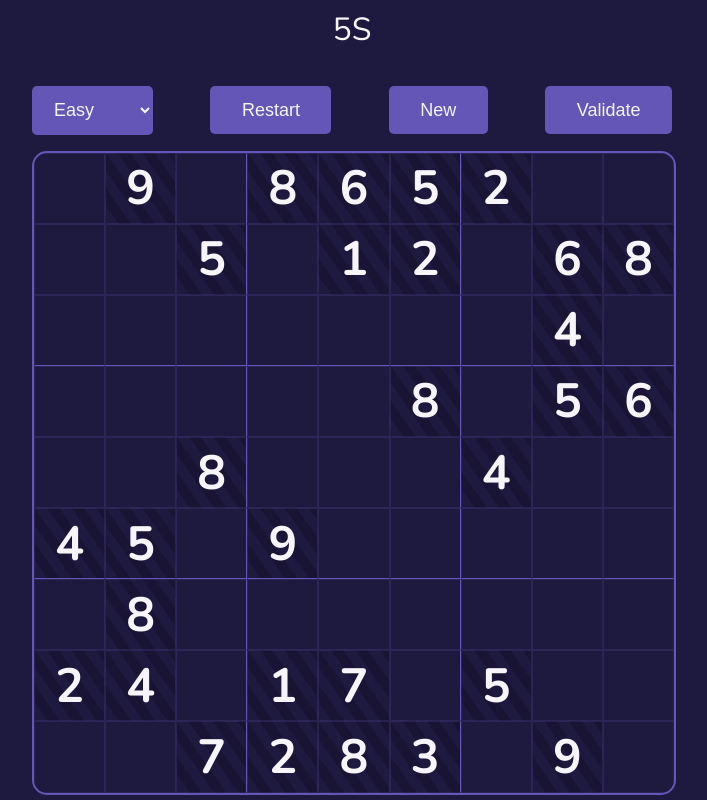
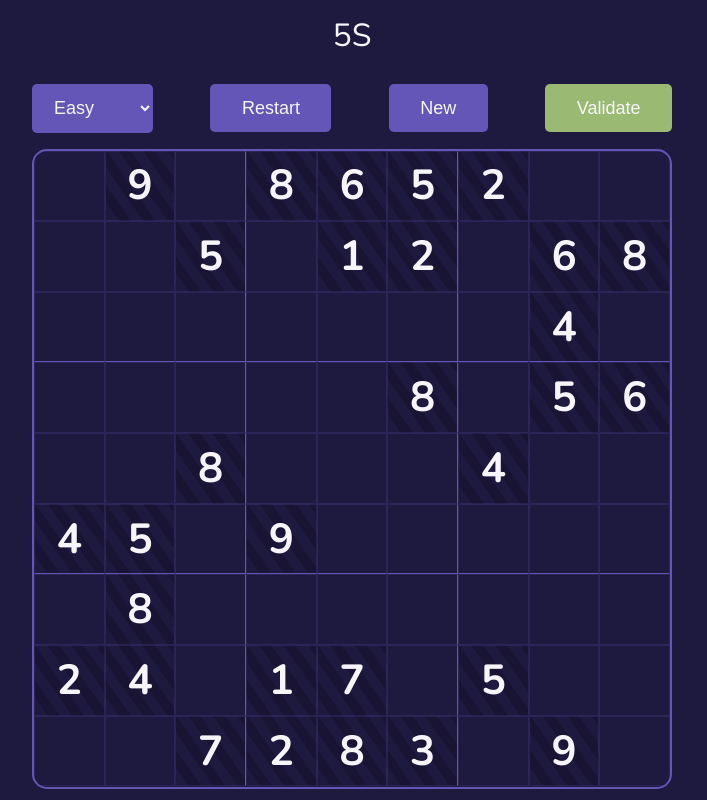
Before and after one commit to gilren/sudoku, a Vue app: page / in a window 1280 px wide. Shown: the whole page, without its empty margins (288-995 px from the left). Built offline with nearby package versions, Linux system fonts and the light colour scheme.

Commit message:
css corrections remove invalid class upon undo

```diff
--- a/src/assets/main.css
+++ b/src/assets/main.css
@@ -1,13 +1,10 @@
+*,
+*:before,
+*:after {
+  box-sizing: border-box;
+}
+
 :root {
-  /* Background/Dark Purple: #2A2158 */
-  /* Lighter Purple: #4C3F8E */
-  /* Pastel Blue: #6C63B8 */
-  /* Soft Red (like the selected button): #D45D79 */
-  /* Bright Pink: #F77FA6 */
-  /* Soft Pastel Orange: #F3B47A */
-  /* Pastel Green: #8AB17D */
-  /* Neutral Light Gray: #E8E8F3  */
-
   --port-gore: #1e193f;
   --victoria: #534491;
   --blue-violet: #6456b7;
@@ -44,8 +41,14 @@ body {
   height: 100%;
   display: flex;
   justify-content: center;
-  align-items: center;
-
+  padding-top: 2rem;
   background: var(--port-gore);
   color: var(--whisper);
 }
+
+@media (min-width: 1200px) {
+  #app {
+    padding-top: 0;
+    align-items: center;
+  }
+}
--- a/src/components/SudokuBoard.vue
+++ b/src/components/SudokuBoard.vue
@@ -47,10 +47,6 @@ const flattenedBoard = computed(() => store.getFlattenedBoard)
 </script>
 
 <template>
-  <!-- <pre>
-    {{ store.undoStack }}
-
-  </pre> -->
   <div v-if="store.loading" class="loading">Loading...</div>
   <div v-else class="sudoku__grid" @mouseleave="handleMouseLeave()">
     <SudokuCell
--- a/src/components/SudokuCell.vue
+++ b/src/components/SudokuCell.vue
@@ -1,5 +1,5 @@
 <script setup lang="ts">
-import { computed, defineProps, ref, watch, type ComponentPublicInstance, type Ref } from 'vue'
+import { defineProps, ref, watch, type ComponentPublicInstance } from 'vue'
 import SudokuMarker from '@/components/SudokuMarker.vue'
 
 import { useGameStore } from '@/store/game'
@@ -34,22 +34,17 @@ defineExpose({
 
 function handleUpdate(updatedMarkers: Set<number>) {
   hasMarkers.value = updatedMarkers.size > 1
-
   const newValue = updatedMarkers.size === 1 ? Array.from(updatedMarkers)[0] : 0
-
   currentValue.value = newValue
 
-  isInvalid.value = false
-
-  // store.updateMarkers(props.coords.x, props.coords.y, updatedMarkers.value)
   store.updateCell(props.coords.x, props.coords.y, newValue, updatedMarkers)
 }
 
-// Sync local state with store on value change
 watch(
   () => props.value,
   (newValue) => {
     currentValue.value = newValue
+    isInvalid.value = false
   },
   { immediate: true },
 )
@@ -61,12 +56,6 @@ watch(
   },
   { immediate: true },
 )
-
-// Propagate local state to store
-// watch(currentValue, (newValue) => {
-//   if (newValue !== props.value) {
-//   }
-// })
 
 store.$onAction(({ name, after }) => {
   if (name === 'validate') {
@@ -118,7 +107,6 @@ store.$onAction(({ name, after }) => {
 
 .cell.cell--default {
   color: var(--whisper);
-  /* background: var(--port-gore); */
 
   background: repeating-linear-gradient(
     55deg,
@@ -172,8 +160,13 @@ store.$onAction(({ name, after }) => {
 .cell.has-markers .marker-container {
   opacity: 1;
 }
+@container (min-width: 600px) {
+  .cell {
+    font-size: 1.75em;
+  }
+}
 
-@container (min-width: 600px) {
+@container (min-width: 800px) {
   .cell {
     font-size: 2em;
   }
--- a/src/components/SudokuControls.vue
+++ b/src/components/SudokuControls.vue
@@ -48,7 +48,7 @@ function restartTimer() {
       </select>
       <button class="btn" @click="handleRestart">Restart</button>
       <button class="btn" @click="handleNew">New</button>
-      <button class="btn" @click="handleValidate">Validate</button>
+      <button class="btn btn-validate" @click="handleValidate">Validate</button>
     </div>
   </div>
 </template>
@@ -79,6 +79,10 @@ select,
   padding: 0.75em 1.75em;
 }
 
+.btn-validate {
+  background-color: var(--olivine);
+}
+
 @container (min-width:600px) {
   .sudoku__actions {
     padding: 0;
--- a/src/components/SudokuGame.vue
+++ b/src/components/SudokuGame.vue
@@ -13,17 +13,10 @@ import SudokuControls from '@/components/SudokuControls.vue'
 <style scoped>
 .sudoku {
   width: min(100vw - 40px, 80vh);
-  height: 80vh;
-  margin: auto;
-  display: flex;
-  flex-direction: column;
-  justify-content: center;
-  container-type: inline-size;
 }
 
 @container (min-width: 600px) {
   .sudoku {
-    width: 80vh;
     height: 80%;
   }
 }
--- a/src/components/SudokuMarker.vue
+++ b/src/components/SudokuMarker.vue
@@ -143,7 +143,7 @@ function isMarkerActive(marker: number) {
   opacity: 1;
 }
 
-@container (min-width: 600px) {
+@container (min-width: 1000px) {
   .marker {
     font-size: 0.675em;
   }
```
